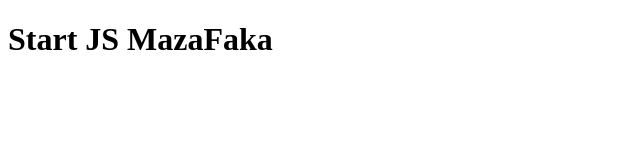
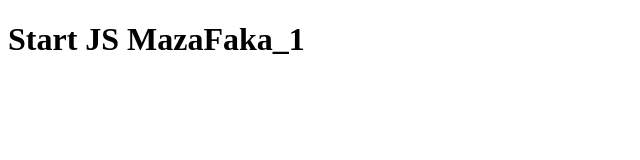
Before and after one commit to Skingabon/2-nd-course-hw, a plain HTML site: page 2-nd-course-hw/index.html in a window 1280 px wide. Shown: the full height of the page, 0-640 px from the left. Drawn offline with Linux system fonts and the light colour scheme.

Commit message:
Start JS MazaFaka

```diff
--- a/2-nd-course-hw/index.html
+++ b/2-nd-course-hw/index.html
@@ -6,6 +6,6 @@
     <title>Start JS MazaFaka</title>
 </head>
 <body>
-    <h1>Start JS MazaFaka</h1>
+    <h1>Start JS MazaFaka_1</h1>
 </body>
 </html>
```
